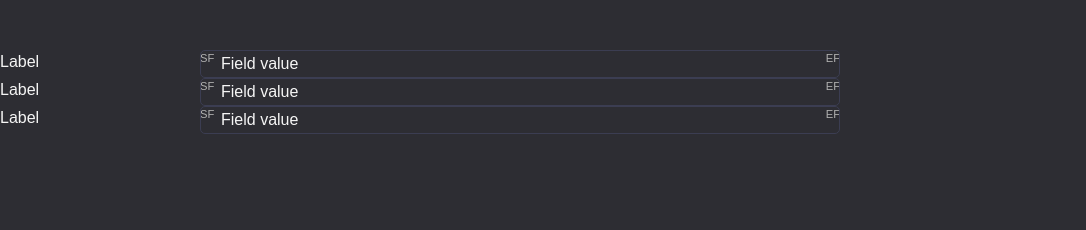
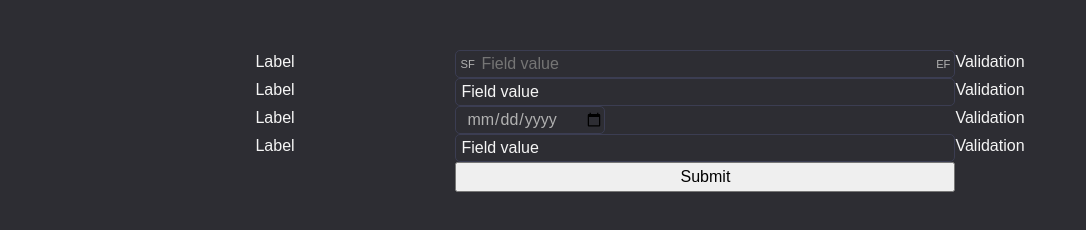
Before and after one commit to matthewblott/utopia-inspired-layout, a website built with Vite: page foo.html in a window 1280 px wide. Shown: the whole page, without its empty margins (0-1086 px from the left). Built offline with nearby package versions, Linux system fonts and the light colour scheme.

Commit message:
Have a reasonable working responsive layout for a form, now working in validation

```diff
--- a/foo.css
+++ b/foo.css
@@ -9,17 +9,44 @@
 body {
   color: var(--text-color);
   background-color: var(--bg-color);
+
 }
 
-.spacer {
+main {
+  display: grid;
+}
+
+spacer {
+  display: block;
   height: 50px;
 }
 
-input {
-  color: inherit;
-  background-color: inherit;
-  border-radius: var(--border-radius);
-  border: 1px solid var(--border-color);
+/* input:not(:placeholder-shown):invalid { */
+/*   border: 1px solid red; */
+/* } */
+
+/* div[pseudo="-webkit-datetime-edit-day-field"] { */
+/*   color: red; */
+/* } */
+
+main {
+  display: grid;
+  justify-items: center;;
+}
+
+
+input:focus {
+  outline: none;
+}
+
+input[type="date"] {
+  color: var(--text-color-light);
+  width: 150px;
+  padding-left: 10px;
+}
+
+x.hidden {
+  display: none;
 }
 
 fieldset {
@@ -28,15 +55,48 @@ fieldset {
   border: none;
 }
 
-.hidden {
-  display: none;
+input-start {
+  padding-left: 5px;
+  color: var(--text-color-light);
+  align-items: center;
+  font-size: 0.7em;
+  align-self: center;
+  width: 25px;
+  padding-right: 25px;
 }
+
+input-start + input {
+  padding-left: 25px;
+}
+input {
+  color: inherit;
+  background-color: inherit;
+  border-radius: var(--border-radius);
+  border: 1px solid var(--border-color);
+  padding-left: 5px;
+  &:not[type="date"] {
+    border-color: red;
+  }
+}
+
+/* Need to shuffle this element to the end and reduce the width */
+input-end {
+  color: var(--text-color-light);
+  text-align: right;
+  align-items: center;
+  font-size: 0.7em;
+  width: 25px;
+  padding-right: 5px;
+  justify-self: end;
+  align-self: center;
+}
+
 
 /* Starting Layout */
 
-fieldset div {
+field {
   display: grid;
-  grid-template-columns: 1fr;
+  grid-template-columns: minmax(300px, 500px);
 }
 
 label {
@@ -44,11 +104,19 @@ label {
   grid-row: 1;
 }
 
+input-start {
+  grid-column: 1;
+  grid-row: 2;
+}
+
 input {
   grid-column: 1;
   grid-row: 2;
-  padding-left: 20px;
+}
 
+input-end {
+  grid-column: 1;
+  grid-row: 2;
 }
 
 error {
@@ -56,41 +124,54 @@ error {
   grid-row: 3;
 }
 
-.d {
-  grid-column: 1;
-  grid-row: 2;
-  color: var(--text-color-light);
-  align-items: center;
-  font-size: 0.7em;
-  z-index: -1;
-}
-.e {
-  grid-column: 1;
-  grid-row: 2;
-  text-align: right;
-  color: var(--text-color-light);
-  align-items: center;
-  font-size: 0.7em;
-  z-index: -1;
+/* Medium size  */
+@media (min-width: 600px) {
+  field {
+    display: grid;
+    grid-template-columns: 200px  minmax(400px, 500px);;
+  }
+
+  input-start{
+    grid-column: 2;
+    grid-row: 1;
+  }
+
+  input {
+    grid-column: 2;
+    grid-row: 1;
+  }
+
+  input-end {
+    grid-column: 2;
+    grid-row: 1;
+  }
+
+  error {
+    grid-column: 2;
+    grid-row: 2;
+  }
 }
 
-/* Medium size  */
-
-
 /* Larger size */
-
-@media (min-width: 600px) {
-  fieldset div {
+@media (min-width: 900px) {
+  field {
     display: grid;
-    grid-template-columns: 200px  minmax(400px, 50%) auto;
-    /* grid-template-columns: repeat(3, 1fr); */
-    /* grid-template-areas: '. f f .'; */
+    grid-template-columns: 200px  minmax(400px, 500px) auto;
   }
 
- .b {
+  input-start{
     grid-column: 2;
     grid-row: 1;
-    padding-left: 20px;
+  }
+
+  input {
+    grid-column: 2;
+    grid-row: 1;
+  }
+
+  input-end {
+    grid-column: 2;
+    grid-row: 1;
   }
 
   error {
@@ -98,22 +179,4 @@ error {
     grid-row: 1;
   }
 
-  .d {
-    grid-column: 2;
-    grid-row: 1;
-    color: var(--text-color-light);
-    align-items: center;
-    font-size: 0.7em;
-    z-index: -1;
-  }
-  .e {
-    grid-column: 2;
-    grid-row: 1;
-    text-align: right;
-    color: var(--text-color-light);
-    align-items: center;
-    font-size: 0.7em;
-    z-index: -1;
-  }
-
 }
--- a/foo.html
+++ b/foo.html
@@ -13,34 +13,39 @@
 <body>
 
   <main>
-    <div class="spacer"></div>
-    <form>
+    <spacer></spacer>
+    <form action="#">
       <fieldset>
-        <div class="field f">
+        <field>
           <label>Label</label>
-          <span class="d">SF</span>
-          <input class="field b" value="Field value">
-          <span class="e">EF</span>
+          <input-start>SF</input-start>
+          <input placeholder="Field value" required>
+          <input-end>EF</input-end>
           <error class="hidden">Validation</error>
-        </div>
-        <div class="field f">
+        </field>
+        <field>
           <label>Label</label>
-          <span class="d">SF</span>
-          <input class="field b" value="Field value">
-          <span class="e">EF</span>
+          <input value="Field value">
           <error class="hidden">Validation</error>
-        </div>
-        <div class="field f">
+        </field>
+        <field>
           <label>Label</label>
-          <span class="d">SF</span>
-          <input class="field b" value="Field value">
-          <span class="e">EF</span>
+          <input type="date">
           <error class="hidden">Validation</error>
-        </div>
+        </field>
+        <field>
+          <label>Label</label>
+          <input value="Field value">
+          <error class="hidden">Validation</error>
+        </field>
+        <field>
+          <label></label>
+          <button>Submit</button>
+        </field>
       </fieldset>
     </form>
   </main>
-
+  <script src="main.js"></script>
 </body>
 
 </html>
--- /dev/null
+++ b/main.js
@@ -0,0 +1,34 @@
+document.addEventListener('DOMContentLoaded', () => {
+
+  document.querySelector('button').addEventListener('click', () => {
+    const form = document.querySelector('form')
+
+    const items = Object.entries(form)
+
+    items.forEach(([key, item]) => {
+      const isValid = item.validity.valid
+      const value = item.value
+
+      if (isValid) {
+        console.log(key, value)
+      }
+      // console.log(key, item)
+    })
+
+    // const formData = new FormData(form)
+    //
+    // formData.forEach((value, key) => {
+    //   console.log(key, value)
+    // })
+    // Object.entries(form)[0][1].validity.valid
+    // items = Object.entries(document.querySelector('form'))
+    // items.map(item => typeof item[1] === 'object')
+    // items.map(item => item[1].localName === 'input')
+    // items.map(item => item[1].validity.valid)
+  })
+
+  document.querySelector('form').addEventListener('submit', (e) => {
+    e.preventDefault()
+  })
+
+})
```
